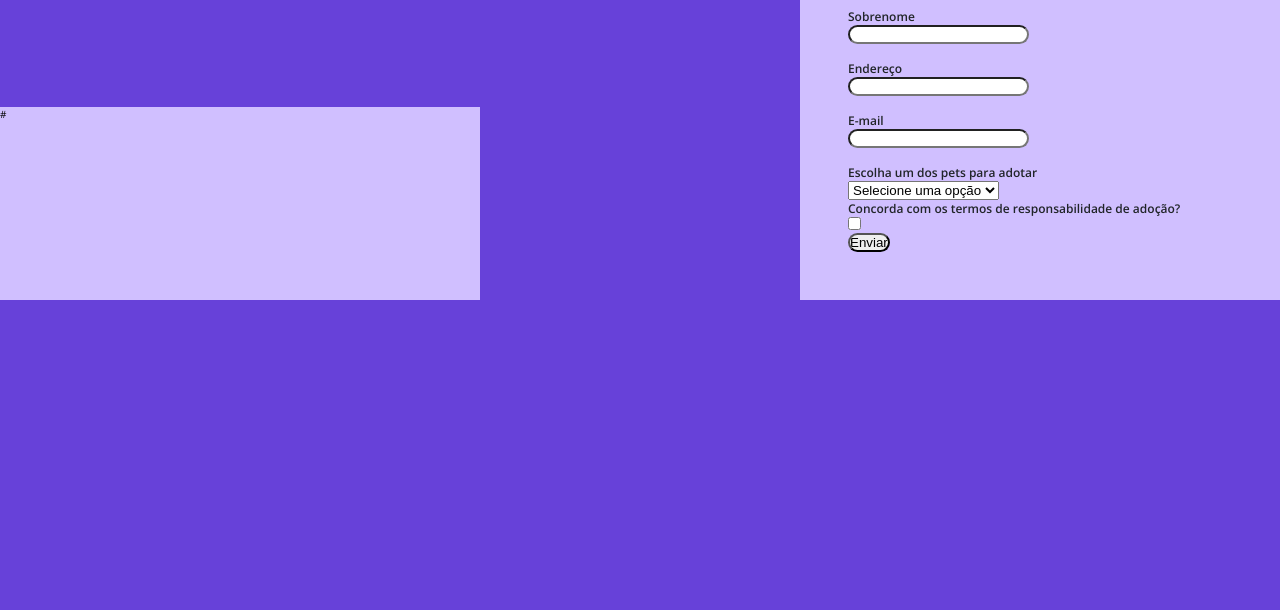
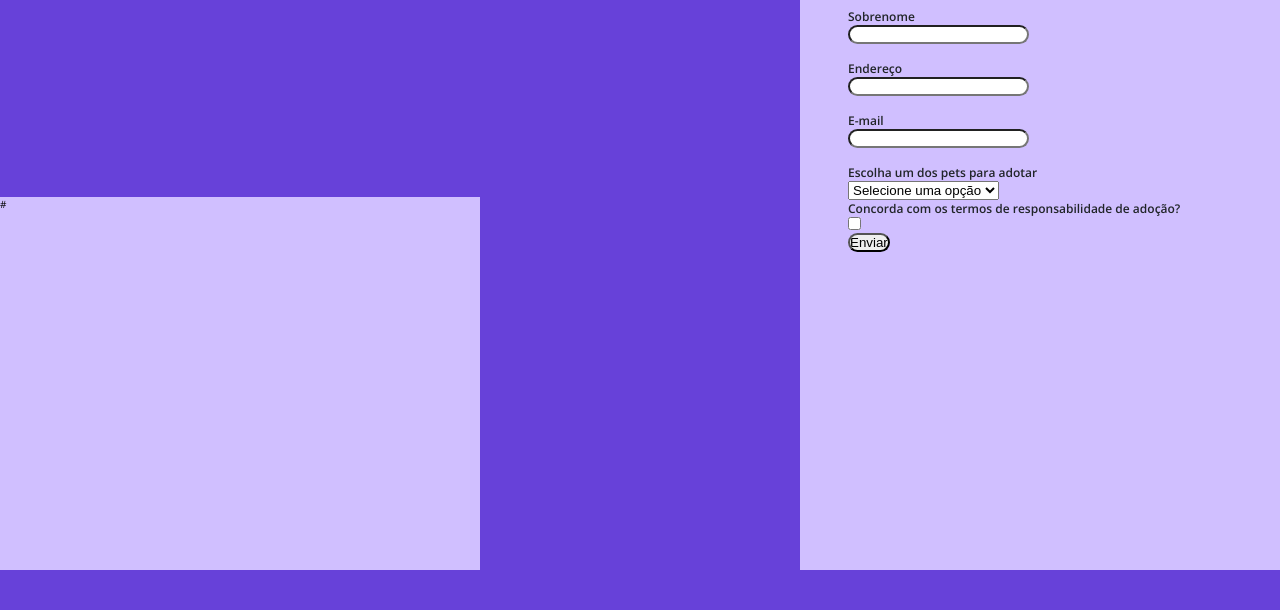
Before and after one commit to LaYotsuna/adote_gatinhos, a plain HTML site: page index.html in a window 1280 px wide. Shown: the part 190-800 px from the top of the page. Drawn offline with nearby package versions, Linux system fonts and the light colour scheme.

Commit message:
Tamanho do grid do main

```diff
--- a/style.css
+++ b/style.css
@@ -68,6 +68,8 @@ body {
 /* Main styles */
 
 main {
+  width: 100vw;
+  height: 95vh;
   display: grid;
   grid-template-columns: 1fr 1fr;
   grid-template-rows: 1fr 2fr;
```
